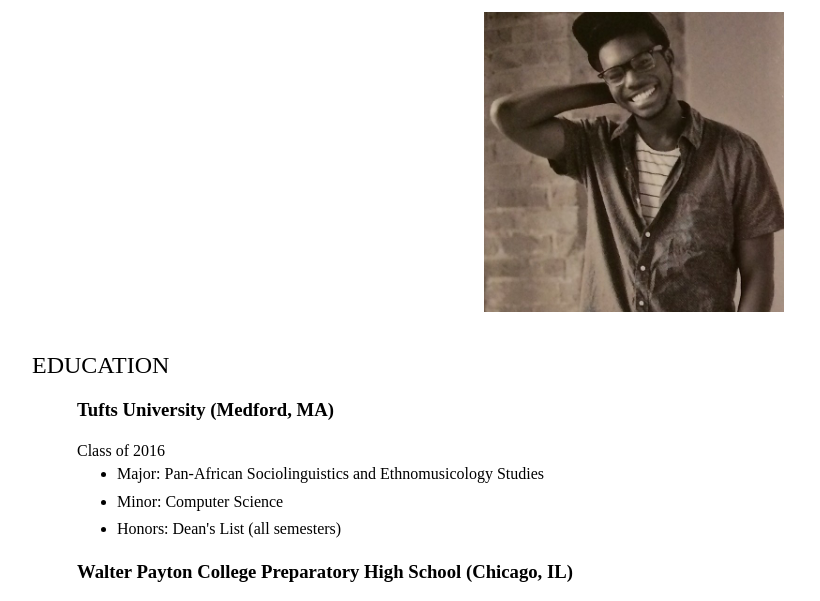
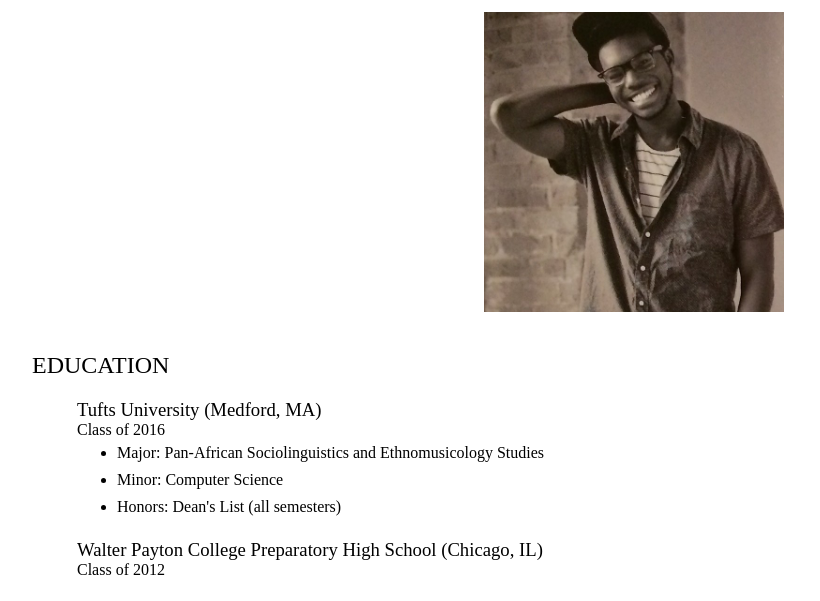
Before and after one commit to camunity/camunity.github.io, a plain HTML site: page resume.html in a window 1280 px wide. Shown: the part 183-784 px from the top of the page, without its empty margins (6-826 px from the left). Drawn offline with Linux system fonts and the light colour scheme.

Commit message:
styling to improve design

```diff
--- a/style.css
+++ b/style.css
@@ -28,11 +28,12 @@ h2 {
 }
 
 h3 {
-    font-weight: 550;
+    font-weight: 450;
     margin-bottom:0px;
 }
 
 h4 {
+    margin-top:0px;
     font-weight: 500;
     margin-bottom:0px;
 }
```
